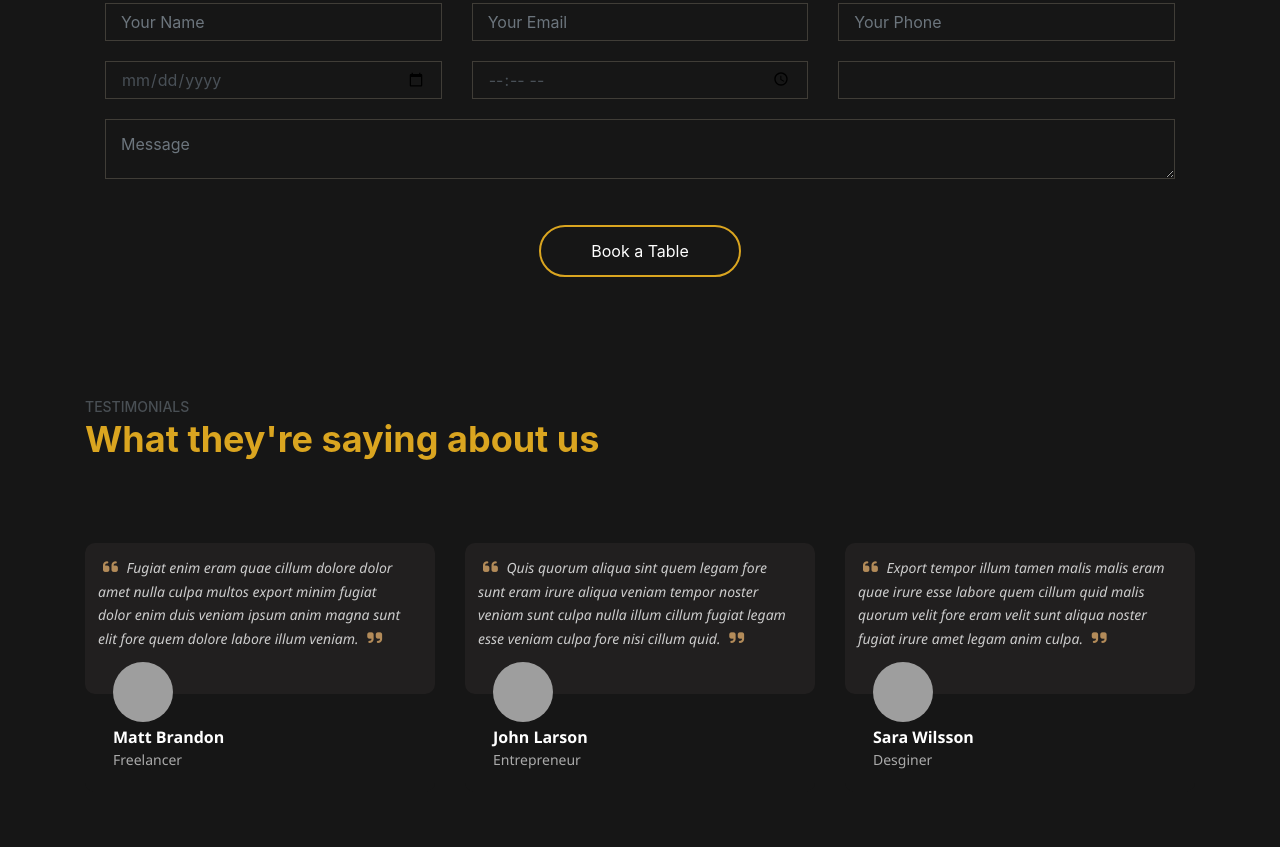
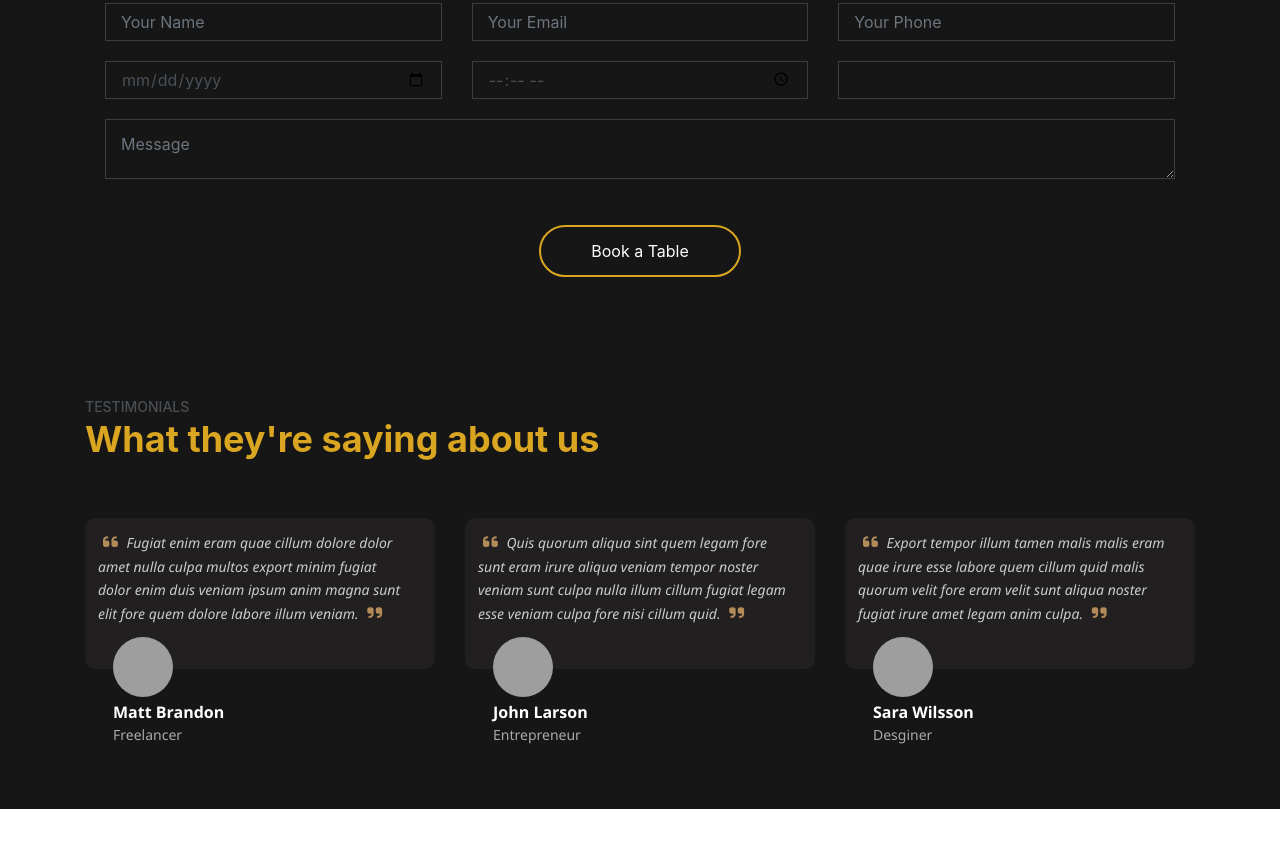
Before and after one commit to lakhvinder1664/Premium-Restaurant-Website-Template, a plain HTML site: page index.html in a window 1280 px wide. Shown: the part 3764-4611 px from the top of the page. After the commit the page ends 4573 px from the top, so only its background shows below. Drawn offline with nearby package versions, Linux system fonts and the light colour scheme; grey boxes are pictures that could not be loaded.

Commit message:
xportsoft-work2

```diff
--- a/style.css
+++ b/style.css
@@ -560,7 +560,7 @@ form button:hover {
 }
 
 .testimonials-section {
-  padding: 60px 0;
+  padding: 35px 0;
   color: #fff;
   font-family: 'Segoe UI', sans-serif;
 }
```
Also changed, not shown: index.html (+0 -2 lines).
